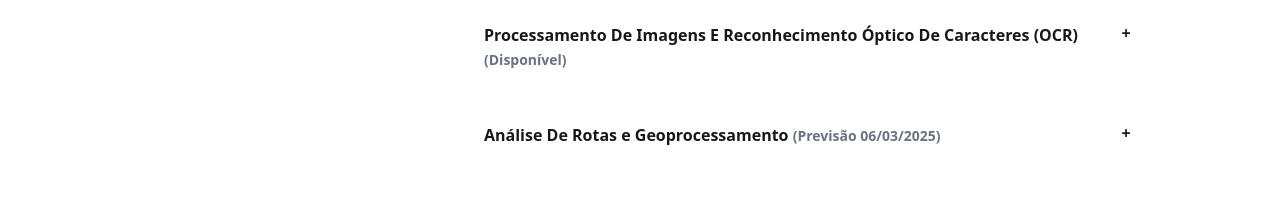
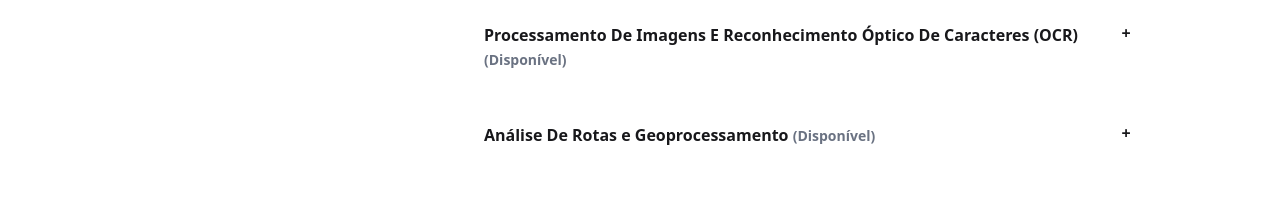
Before and after one commit to klucass/tifacilitada-site, an Astro site: page /materiais/sefaz-pa-pos-edital in a window 1280 px wide. Shown: the part 1280-1496 px from the top of the page. Built offline with nearby package versions, Linux system fonts and the light colour scheme; Astro itself is replaced by a stand-in of ours.

Commit message:
aula disponivel

```diff
--- a/src/pages/materiais/sefaz-pa-pos-edital.astro
+++ b/src/pages/materiais/sefaz-pa-pos-edital.astro
@@ -171,7 +171,7 @@ title: "Fluência em Dados para Sefaz PA Pós Edital 2025 (Auditor + Fiscal)";
         </div>
         <div tabindex="0" class="collapse collapse-plus bg-base-100 mb-5">
           <div class="collapse-title font-semibold">
-            Análise De Rotas e Geoprocessamento <span class="text-sm text-gray-500">(Previsão 06/03/2025)</span>
+            Análise De Rotas e Geoprocessamento <span class="text-sm text-gray-500">(Disponível)</span>
           </div>
           <div class="collapse-content text-sm">
             <ul>
```
